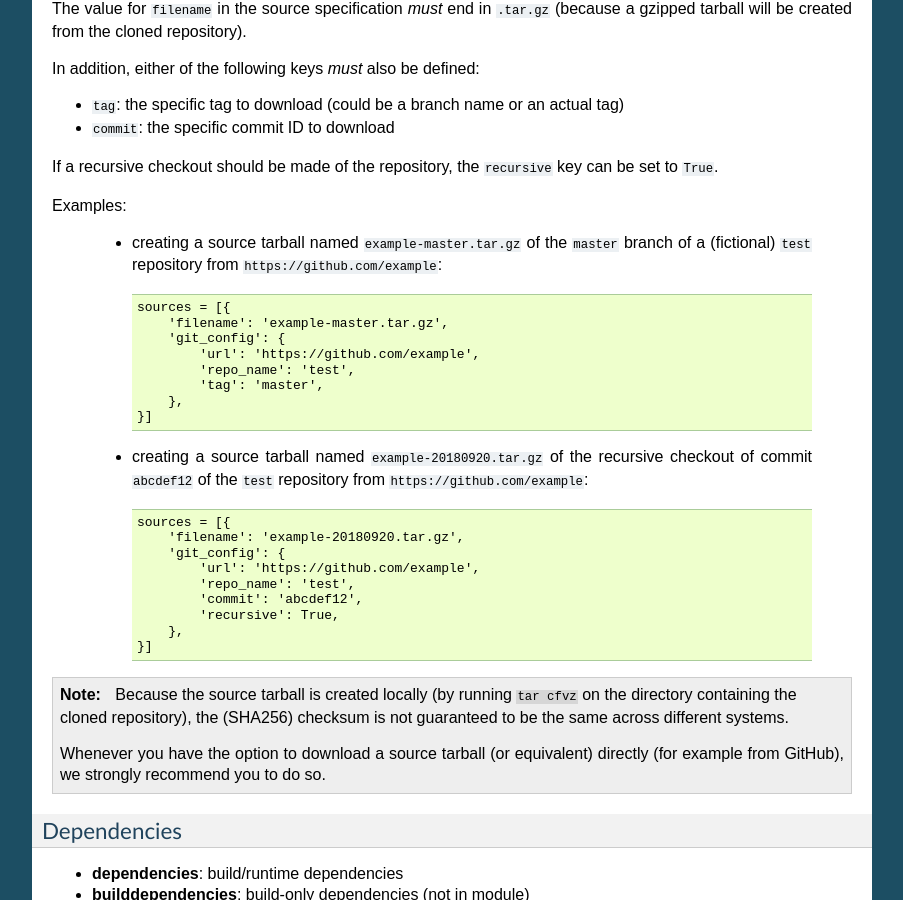
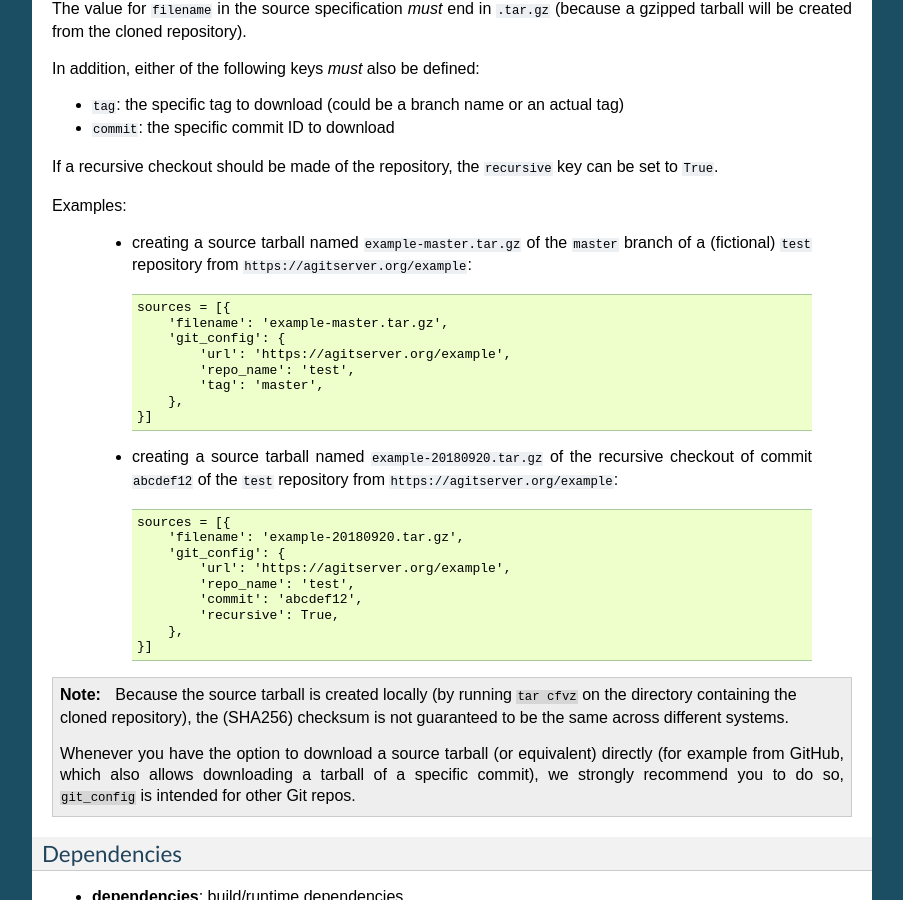
Before and after one commit to easybuilders/easybuild, a Sphinx documentation site: the page built from docs/Writing_easyconfig_files.rst, in a window 1280 px wide and 900 px high, scrolled down 7144 px. Shown: the whole window, without its empty margins (198-1101 px from the left). Built offline with Sphinx 7.4.7, drawn with Linux system fonts in a browser that asks for light colours; pages that are not in the unit, such as notebooks, are missing from menus; some of the changed lines change nothing that is shown.

Commit message:
clarify usage of git_config

```diff
--- a/docs/Writing_easyconfig_files.rst
+++ b/docs/Writing_easyconfig_files.rst
@@ -408,28 +408,28 @@
 Examples:
 
   * creating a source tarball named ``example-master.tar.gz`` of the ``master`` branch of a (fictional)
-    ``test`` repository from ``https://github.com/example``:
+    ``test`` repository from ``https://agitserver.org/example``:
 
     .. code::
 
       sources = [{
           'filename': 'example-master.tar.gz',
           'git_config': {
-              'url': 'https://github.com/example',
+              'url': 'https://agitserver.org/example',
               'repo_name': 'test',
               'tag': 'master',
           },
       }]
 
   * creating a source tarball named ``example-20180920.tar.gz`` of the recursive checkout of commit ``abcdef12``
-    of the ``test`` repository from ``https://github.com/example``:
+    of the ``test`` repository from ``https://agitserver.org/example``:
 
     .. code::
 
       sources = [{
           'filename': 'example-20180920.tar.gz',
           'git_config': {
-              'url': 'https://github.com/example',
+              'url': 'https://agitserver.org/example',
               'repo_name': 'test',
               'commit': 'abcdef12',
               'recursive': True,
@@ -440,8 +440,9 @@
 .. note:: Because the source tarball is created locally (by running ``tar cfvz`` on the directory containing
           the cloned repository), the (SHA256) checksum is not guaranteed to be the same across different systems.
 
-          Whenever you have the option to download a source tarball (or equivalent) directly (for example from GitHub),
-          we strongly recommend you to do so.
+          Whenever you have the option to download a source tarball (or equivalent) directly (for example from GitHub,
+          which also allows downloading a tarball of a specific commit), we strongly recommend you to do so,
+          ``git_config`` is intended for other Git repos.
 
 
 .. _dependency_specs:
```
